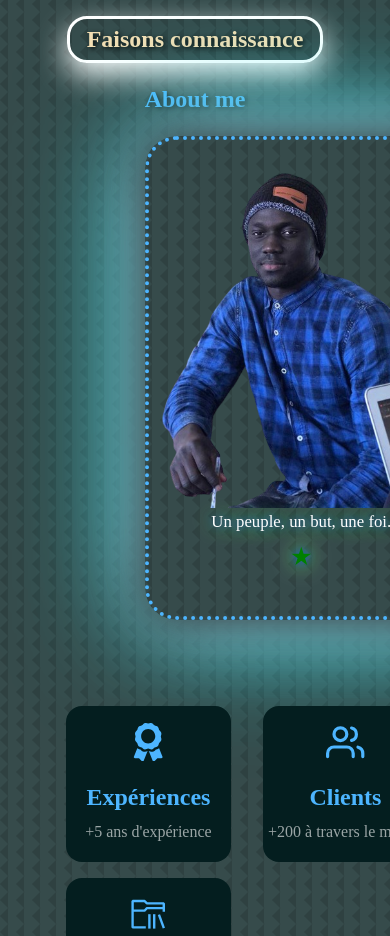
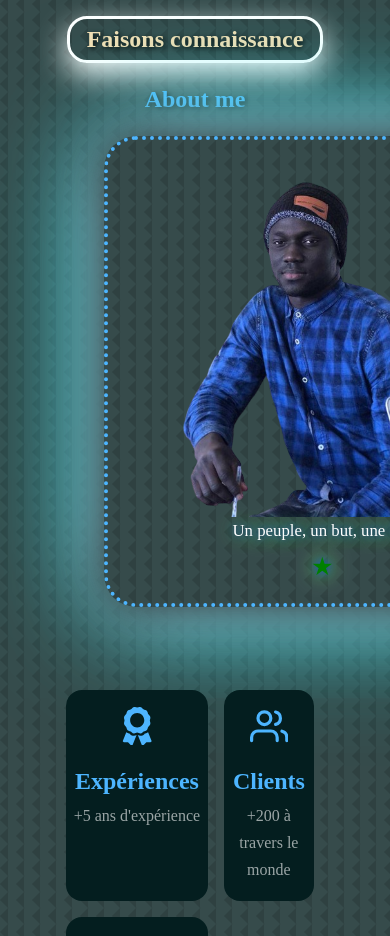
Before and after one commit to Mouhamed1003/keenprogrammer.com, a React (Create React App) app: page / in a window 390 px wide. Shown: the part 900-1836 px from the top of the page. Built offline with nearby package versions, Linux system fonts and the light colour scheme.

Commit message:
Update a_propos.css

```diff
--- a/src/components/a_propos/a_propos.css
+++ b/src/components/a_propos/a_propos.css
@@ -209,3 +209,16 @@ section {
         grid-template-columns: 1fr 1fr;
     }
 }
+
+/* Media Query pour les iPhone 12 Pro */
+@media screen and (max-width: 390px) {
+    .apropos_moi {
+        width: 80%; /* Ajustement de la largeur */
+        margin: 0 auto 2rem; /* Centrez l'élément et réduisez la marge en bas */
+        padding: 2rem; /* Ajoutez un peu plus de rembourrage */
+    }
+
+    .apropos_card {
+        width: 100%; /* Ajustement de la largeur */
+    }
+}
```
